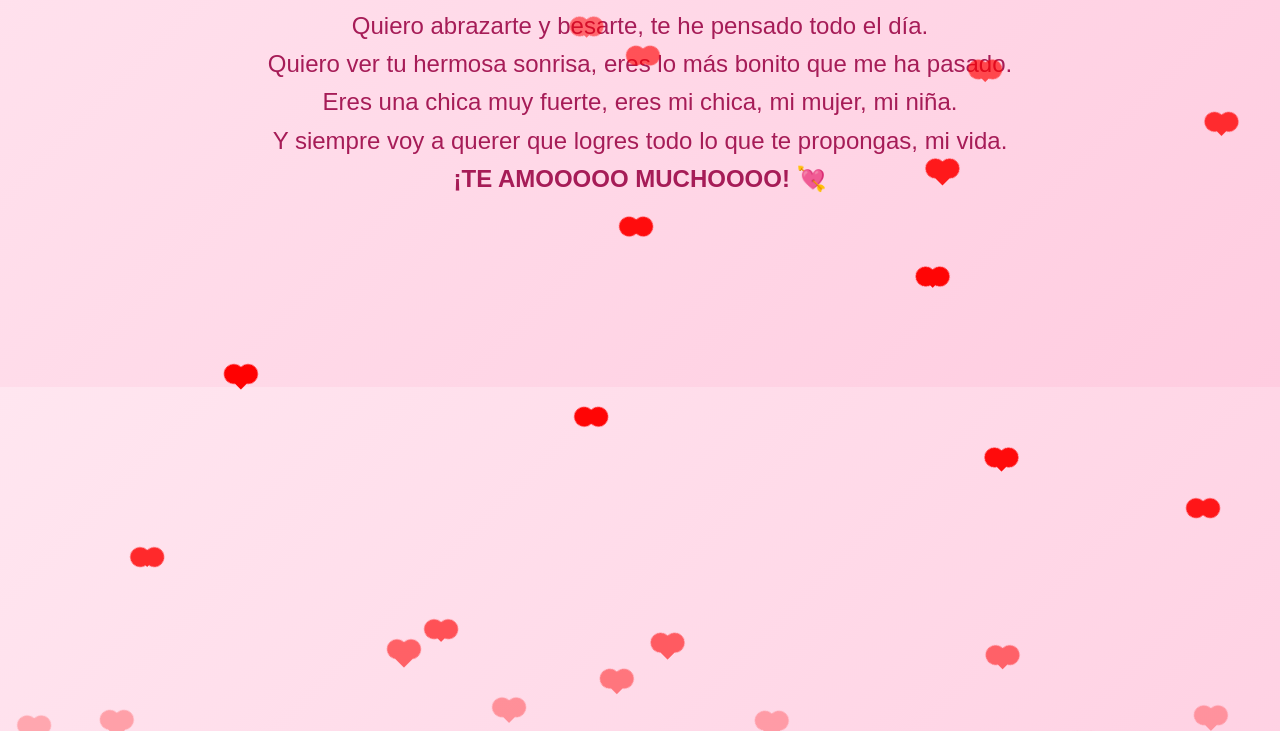
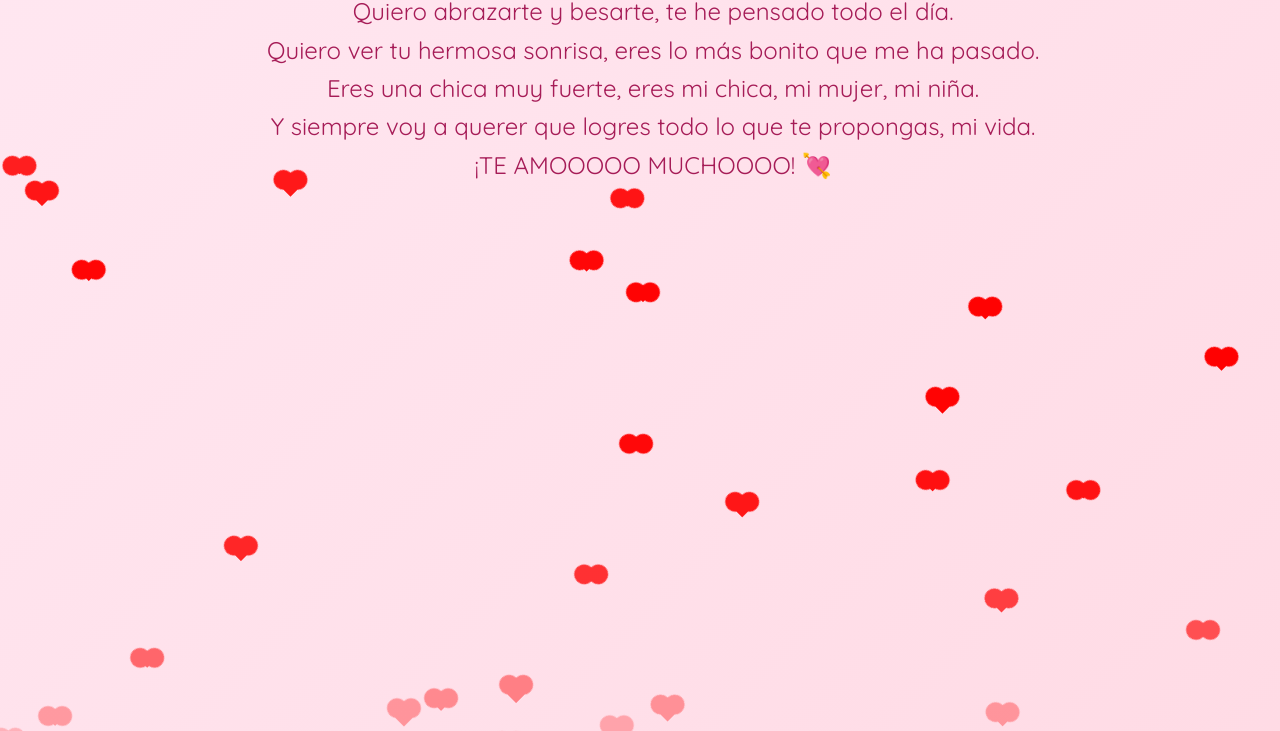
Before and after one commit to kuixe/TE-AMO, a plain HTML site: page index.html in a window 1280 px wide. Shown: the part 413-1144 px from the top of the page. Drawn offline with Linux system fonts and the light colour scheme.

Commit message:
Update index.html

```diff
--- a/index.html
+++ b/index.html
@@ -3,36 +3,54 @@
 <head>
   <meta charset="UTF-8">
   <title>Para mi niña Laura</title>
-  <link href="https://fonts.googleapis.com/css2?family=Great+Vibes&display=swap" rel="stylesheet">
+  <link href="https://fonts.googleapis.com/css2?family=Great+Vibes&family=Quicksand&display=swap" rel="stylesheet">
   <style>
     body {
       margin: 0;
       padding: 0;
-      background: linear-gradient(135deg, #ffe6f0, #ffcce0);
+      background: linear-gradient(-45deg, #ffd6e0, #ffe6f0, #fff0f5, #ffd9ec);
+      background-size: 400% 400%;
+      animation: gradient 10s ease infinite;
       height: 100vh;
-      overflow: hidden;
-      font-family: 'Great Vibes', cursive;
+      font-family: 'Quicksand', sans-serif;
       display: flex;
       flex-direction: column;
       align-items: center;
       justify-content: center;
-      color: #d63384;
       text-align: center;
+      overflow: hidden;
+    }
+
+    @keyframes gradient {
+      0% {background-position: 0% 50%;}
+      50% {background-position: 100% 50%;}
+      100% {background-position: 0% 50%;}
     }
 
     h1 {
+      font-family: 'Great Vibes', cursive;
       font-size: 3.5em;
-      margin-bottom: 0.2em;
+      color: #d63384;
       text-shadow: 2px 2px 5px #ff99cc;
+      margin: 0;
     }
 
-    p {
-      max-width: 80%;
+    .mensaje {
+      max-width: 90%;
+      margin-top: 20px;
       font-size: 1.5em;
       line-height: 1.6;
-      margin: 0 20px;
-      font-family: 'Arial', sans-serif;
       color: #a61c57;
+      border-radius: 15px;
+      padding: 20px;
+      animation: escribir 6s steps(80) 1;
+      white-space: pre-wrap;
+      overflow: hidden;
+    }
+
+    @keyframes escribir {
+      from { width: 0; }
+      to { width: 100%; }
     }
 
     .heart {
@@ -41,7 +59,7 @@
       height: 20px;
       background: red;
       transform: rotate(45deg);
-      animation: float 6s infinite ease-in-out;
+      animation: float 8s infinite ease-in-out;
     }
 
     .heart::before,
@@ -82,18 +100,18 @@
 <body>
   <h1>Te amo mi niña 💖<br>Laura Sofía López Burbano</h1>
 
-  <p>
-    Te extraño mucho mi vida, quiero saber de ti, ¿qué hiciste hoy?<br>
-    Quiero abrazarte y besarte, te he pensado todo el día.<br>
-    Quiero ver tu hermosa sonrisa, eres lo más bonito que me ha pasado.<br>
-    Eres una chica muy fuerte, eres mi chica, mi mujer, mi niña.<br>
-    Y siempre voy a querer que logres todo lo que te propongas, mi vida.<br>
-    <strong>¡TE AMOOOOO MUCHOOOO! 💘</strong>
-  </p>
+  <div class="mensaje">
+    Te extraño mucho mi vida, quiero saber de ti, ¿qué hiciste hoy?
+    Quiero abrazarte y besarte, te he pensado todo el día.
+    Quiero ver tu hermosa sonrisa, eres lo más bonito que me ha pasado.
+    Eres una chica muy fuerte, eres mi chica, mi mujer, mi niña.
+    Y siempre voy a querer que logres todo lo que te propongas, mi vida.
+    ¡TE AMOOOOO MUCHOOOO! 💘
+  </div>
 
   <!-- Corazones animados -->
   <script>
-    const cantidad = 30;
+    const cantidad = 40;
     for (let i = 0; i < cantidad; i++) {
       const heart = document.createElement("div");
       heart.className = "heart";
```
